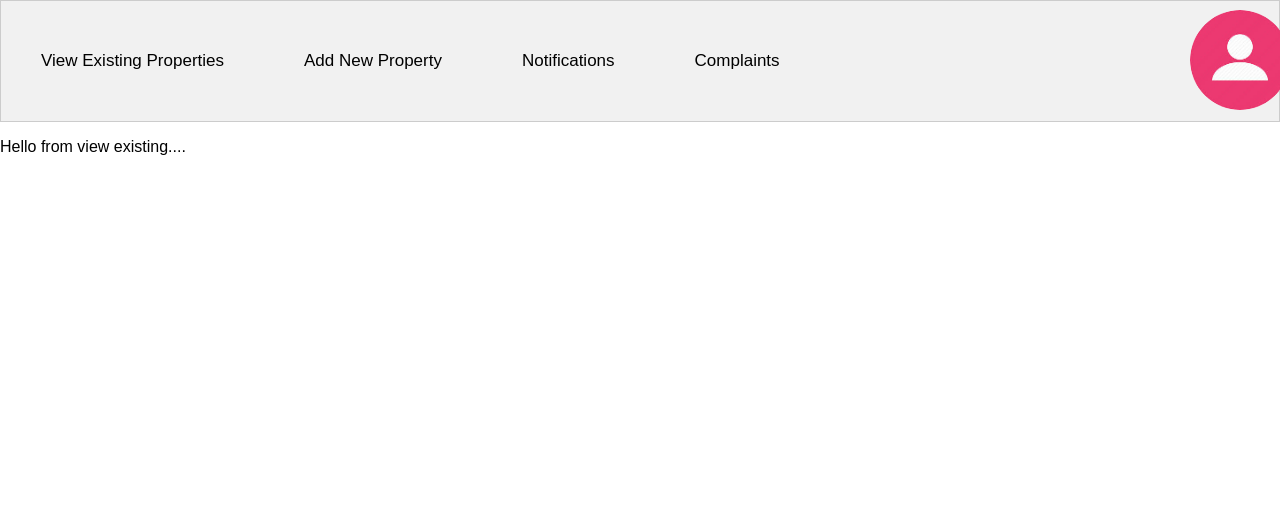
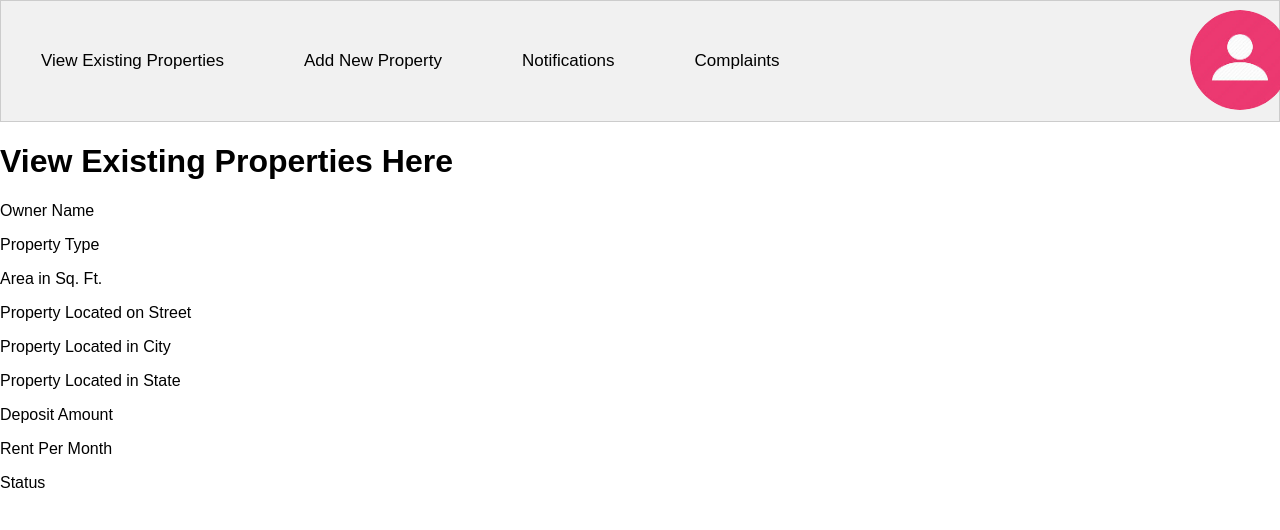
Before and after one commit to Neha2704/Property-Hunt, a plain HTML site: page Integrating front end/public/owner_view_existing.html in a window 1280 px wide. Shown: the top 530 px of the page. Drawn offline with Linux system fonts and the light colour scheme.

Commit message:
Update owner_view_existing.html

```diff
--- a/Integrating front end/public/owner_view_existing.html
+++ b/Integrating front end/public/owner_view_existing.html
@@ -21,7 +21,29 @@
 					<button class="tablinks">Complaints</button>
 				</form>
 			</div>
-			<p>Hello from view existing....</p>
+			<div class="signupbox">
+				<h1>View Existing Properties Here</h1>
+				<form action="/view_existing" method="get">
+					<p>Owner Name</p>
+					<output type="text" name="prop_owner">
+					<p>Property Type</p>
+					<output type="text" name="prop_type">
+					<p>Area in Sq. Ft.</p>
+					<output type="numeric" name="prop_area">
+					<p>Property Located on Street</p>
+					<output type="text" name="prop_street">
+					<p>Property Located in City</p>
+					<output type="text" name="prop_city">
+					<p>Property Located in State</p>
+					<output type="text" name="prop_state">
+					<p>Deposit Amount</p>
+					<output type="numeric" name="prop_deposit">
+					<p>Rent Per Month</p>
+					<output type="numeric" name="prop_rent">
+					<p>Status</p>
+					<output type="text" name="prop_status"> </br>
+				</form>
+			</div>
 		</body>
 	</head>
 </html>
```
